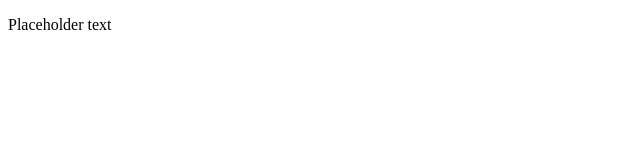
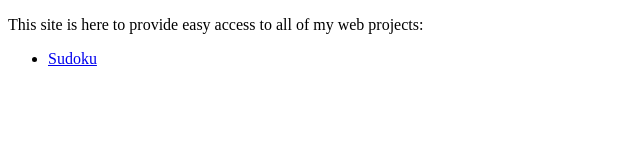
Before and after one commit to Eugen-str/eugen-str.github.io, a plain HTML site: page index.html in a window 1280 px wide. Shown: the whole page, without its empty margins (0-640 px from the left). Drawn offline with Linux system fonts and the light colour scheme.

Commit message:
added link to sudoku

```diff
--- a/index.html
+++ b/index.html
@@ -1,8 +1,14 @@
 <!DOCTYPE html>
 <html>
+    <head>
+        <title>eugen-str</title>
+    </head>
     <body>
         <p>
-            Placeholder text
+            This site is here to provide easy access to all of my web projects:
         </p>
     </body>
+    <ul style="">
+        <li><a href="sudoku">Sudoku</a></li>
+    </ul>
 </html>
```
